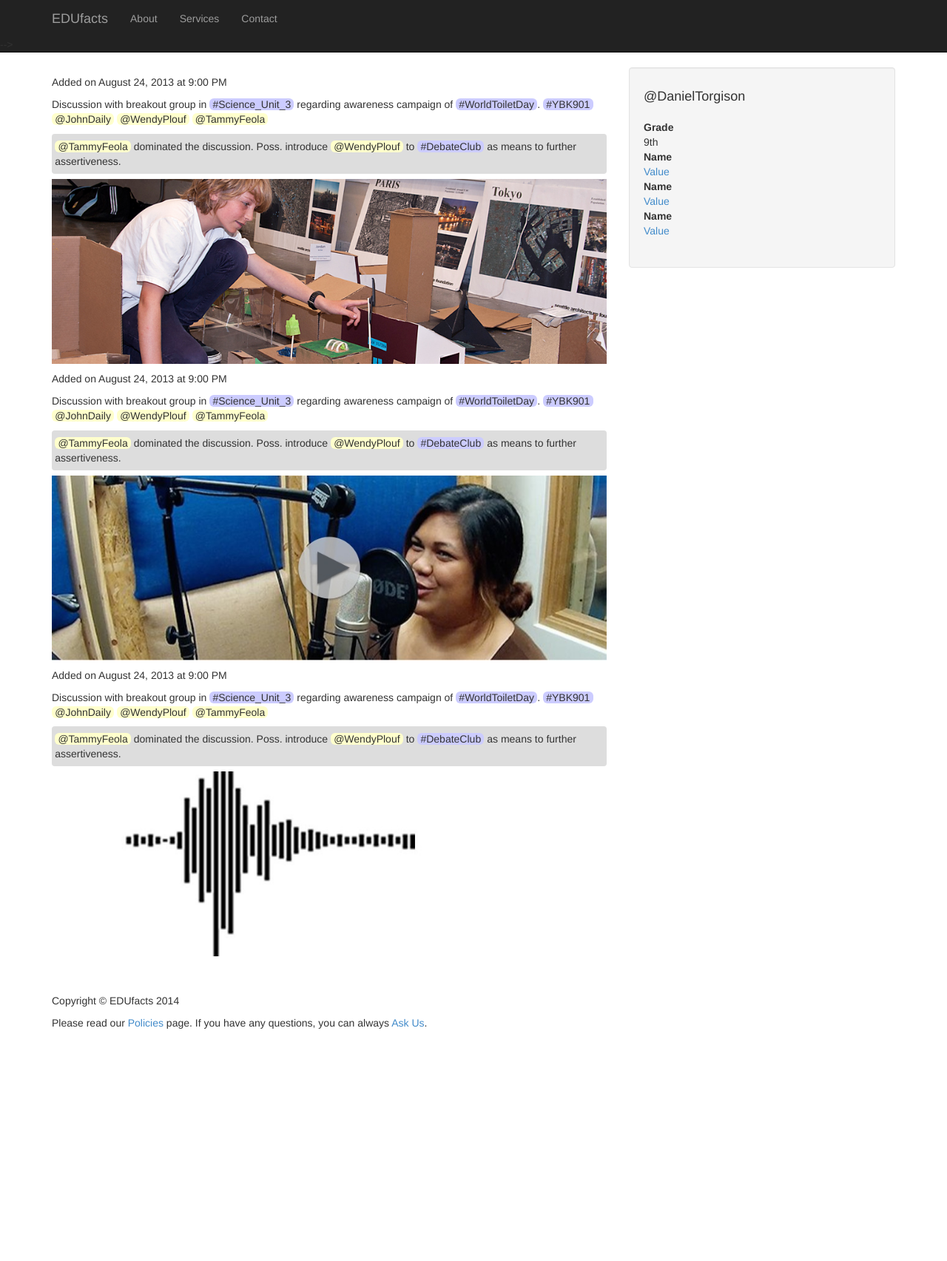
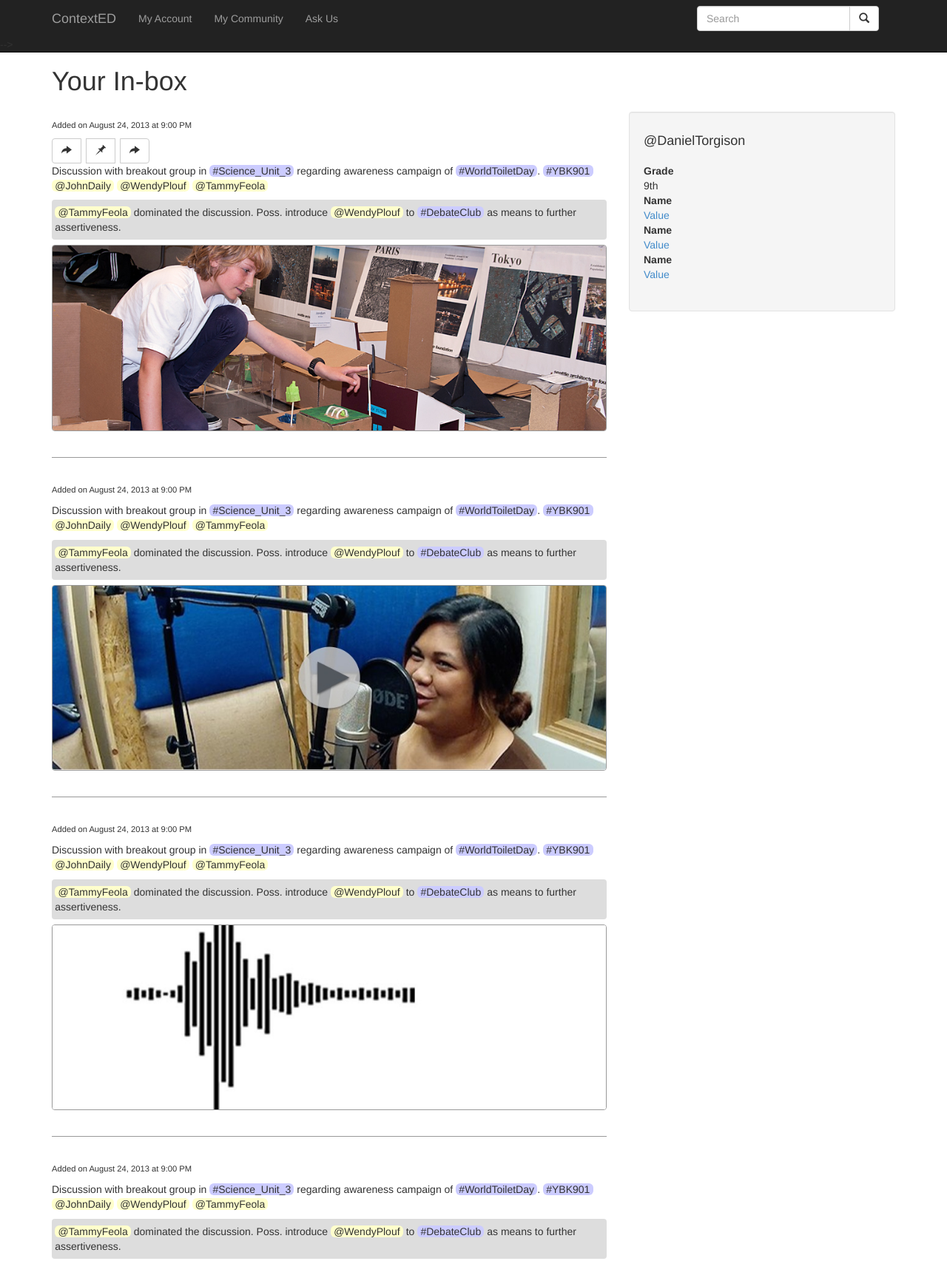
Before and after one commit to dburchard/burchard-SWEDU, a plain HTML site: page index.html in a window 1280 px wide. Shown: the top 1705 px of the page at 74% size. Before the commit the page ends 1453 px from the top, so only its background shows below. Drawn offline with Linux system fonts and the light colour scheme.

Commit message:
More artifacts, UI improvements.

```diff
--- a/css/edufacts.css
+++ b/css/edufacts.css
@@ -23,6 +23,16 @@ footer {
 .owner a span {
 	position: absolute;
 	left: -999em;
+}
+
+.artifact {
+	border-bottom: thin solid #999;
+	padding-bottom: 2.5em;
+	margin-bottom: 2.5em;
+}
+
+.pubdate {
+	font-size: 80%;
 }
 
 .shared-description {
@@ -69,13 +79,19 @@ footer {
 .hidemarker {
 	background: #ccc;
 	color: #666;
-	border this solid #999;
+	border thin solid #999;
 	border-radius: 4px;
 	box-shadow: inset 0 1px 1px #aaa;
 	padding: 1em;
 	text-align: center;
 }
 
-.img_responsive {
+.img-responsive {
+	border: thin solid #999;
 	border-radius: 4px;
 }
+
+.loadmore {
+	text-align: center;
+	padding-bottom: 2.5em;
+}
--- a/index.html
+++ b/index.html
@@ -9,7 +9,7 @@
     <meta name="description" content="">
     <meta name="author" content="">
 
-    <title>EDUfacts - In Box</title>
+    <title>ContextED - In Box</title>
 
     <!-- Bootstrap Core CSS -->
     <link href="css/bootstrap.min.css" rel="stylesheet">
@@ -39,23 +39,32 @@
                     <span class="icon-bar"></span>
                     <span class="icon-bar"></span>
                 </button>
-                <a class="navbar-brand" href="#">EDUfacts</a>
+                <a class="navbar-brand" href="#">ContextED</a>
             </div>
             <!-- Collect the nav links, forms, and other content for toggling -->
             <div class="collapse navbar-collapse" id="bs-example-navbar-collapse-1">
                 <ul class="nav navbar-nav">
                     <li>
-                        <a href="#">About</a>
+                        <a href="#">My Account</a>
                     </li>
                     <li>
-                        <a href="#">Services</a>
+                        <a href="#">My Community</a>
                     </li>
                     <li>
-                        <a href="#">Contact</a>
+                        <a href="#">Ask Us</a>
                     </li>
                 </ul>
+				<form class="navbar-form" role="search">
+				<div class="input-group pull-right">
+					<input type="text" class="form-control" placeholder="Search" name="filter" id="filter">
+					<div class="input-group-btn">
+						<button class="btn btn-default" type="submit"><i class="glyphicon glyphicon-search"></i></button>
+					</div>
+				</div>
+				</form>
             </div>
             <!-- /.navbar-collapse -->
+
 
 			<!--
                 <div class="collapse navbar-collapse">
@@ -81,7 +90,7 @@
     <!-- Page Content -->
     <div class="container">
 
-
+		<h1>Your In-box</h1>
 
 
 
@@ -99,8 +108,19 @@
 					</p>
 
 					<!-- Date/Time -->
-					<p>Added on August 24, 2013 at 9:00 PM</p>
+					<p class="pubdate">Added on August 24, 2013 at 9:00 PM</p>
 
+					<div class="btn-group">
+						<button type="button" class="btn btn-default" aria-label="Left Align">
+							<span class="glyphicon glyphicon-share-alt"></span>
+						</button>
+						<button type="button" class="btn btn-default" aria-label="Left Align">
+							<span class="glyphicon glyphicon-pushpin"></span>
+						</button>
+						<button type="button" class="btn btn-default" aria-label="Left Align">
+							<span class="glyphicon glyphicon-share-alt"></span>
+						</button>
+					</div>
 
 					<!-- Post Content -->
 					<div class="editable shared-description" onClick="this.contentEditable='true';">
@@ -112,7 +132,7 @@
 					</div>
 
 					<!-- Preview Image -->
-					<img class="img-responsive" src="img/cardboard_city.jpg" alt="">
+					<a href="#"><img class="img-responsive" src="img/cardboard_city.jpg" alt=""></a>
 
 				</article>
 
@@ -126,7 +146,7 @@
 					</p>
 
 					<!-- Date/Time -->
-					<p>Added on August 24, 2013 at 9:00 PM</p>
+					<p class="pubdate">Added on August 24, 2013 at 9:00 PM</p>
 
 
 					<!-- Post Content -->
@@ -139,7 +159,7 @@
 					</div>
 
 					<!-- Preview Image -->
-					<img class="img-responsive" src="img/singer_studio.jpg" alt="">
+					<a href="#"><img class="img-responsive" src="img/singer_studio.jpg" alt=""></a>
 
 				</article>
 
@@ -153,7 +173,7 @@
 					</p>
 
 					<!-- Date/Time -->
-					<p>Added on August 24, 2013 at 9:00 PM</p>
+					<p class="pubdate">Added on August 24, 2013 at 9:00 PM</p>
 
 
 					<!-- Post Content -->
@@ -166,9 +186,67 @@
 					</div>
 
 					<!-- Preview Image -->
-					<img class="img-responsive" src="img/voice_memos.jpg" alt="">
+					<a href="#"><img class="img-responsive" src="img/voice_memos.jpg" alt=""></a>
 
 				</article>
+
+
+                <!-- Artifact 4 -->
+                <article class="artifact">
+
+					<!-- Owner -->
+					<p class="owner">
+						<a href="#"><span>Owner's Name</span></a>
+					</p>
+
+					<!-- Date/Time -->
+					<p class="pubdate">Added on August 24, 2013 at 9:00 PM</p>
+
+
+					<!-- Post Content -->
+					<div class="editable shared-description" onClick="this.contentEditable='true';">
+						Discussion with breakout group in #Science_Unit_3 regarding awareness campaign of #WorldToiletDay. #YBK901 @JohnDaily @WendyPlouf @TammyFeola
+					</div>
+
+					<div class="editable private-comment" onClick="this.contentEditable='true';">
+						@TammyFeola dominated the discussion. Poss. introduce @WendyPlouf to #DebateClub as means to further assertiveness.
+					</div>
+
+					<!-- Preview Image -->
+					<a href="#"><img class="img-responsive" src="img/text_block.jpg" alt=""></a>
+
+				</article>
+
+
+                <!-- Artifact 5 -->
+                <article class="artifact">
+
+					<!-- Owner -->
+					<p class="owner">
+						<a href="#"><span>Owner's Name</span></a>
+					</p>
+
+					<!-- Date/Time -->
+					<p class="pubdate">Added on August 24, 2013 at 9:00 PM</p>
+
+
+					<!-- Post Content -->
+					<div class="editable shared-description" onClick="this.contentEditable='true';">
+						Discussion with breakout group in #Science_Unit_3 regarding awareness campaign of #WorldToiletDay. #YBK901 @JohnDaily @WendyPlouf @TammyFeola
+					</div>
+
+					<div class="editable private-comment" onClick="this.contentEditable='true';">
+						@TammyFeola dominated the discussion. Poss. introduce @WendyPlouf to #DebateClub as means to further assertiveness.
+					</div>
+
+					<!-- Preview Image -->
+					<a href="#"><img class="img-responsive" src="img/local_cuisine.jpg" alt=""></a>
+
+				</article>
+
+				<div class="loadmore">
+					<button id="nextpage" class="btn btn-default" type="button">Load More Artifacts</button>
+				</div>
 
             </div>
 
@@ -212,7 +290,7 @@
         <footer>
             <div class="row">
                 <div class="col-lg-12">
-                    <p>Copyright &copy; EDUfacts 2014</p>
+                    <p>Copyright &copy; ContectED 2014</p>
                     <p>Please read our <a href="#">Policies</a> page. If you have any questions, you can always <a href="#">Ask Us</a>.</p>
                 </div>
             </div>
@@ -232,6 +310,10 @@
 	<!--
 
         $( document ).ready(function() {
+
+			$('#nextpage').bind('click', function() {
+				alert('loading...');
+			});
 
 			function highlighttags(obj) {
 				obj.each( function() {
```
Also changed, not shown: img/local_cuisine.jpg (added), img/text_block.jpg (added).
